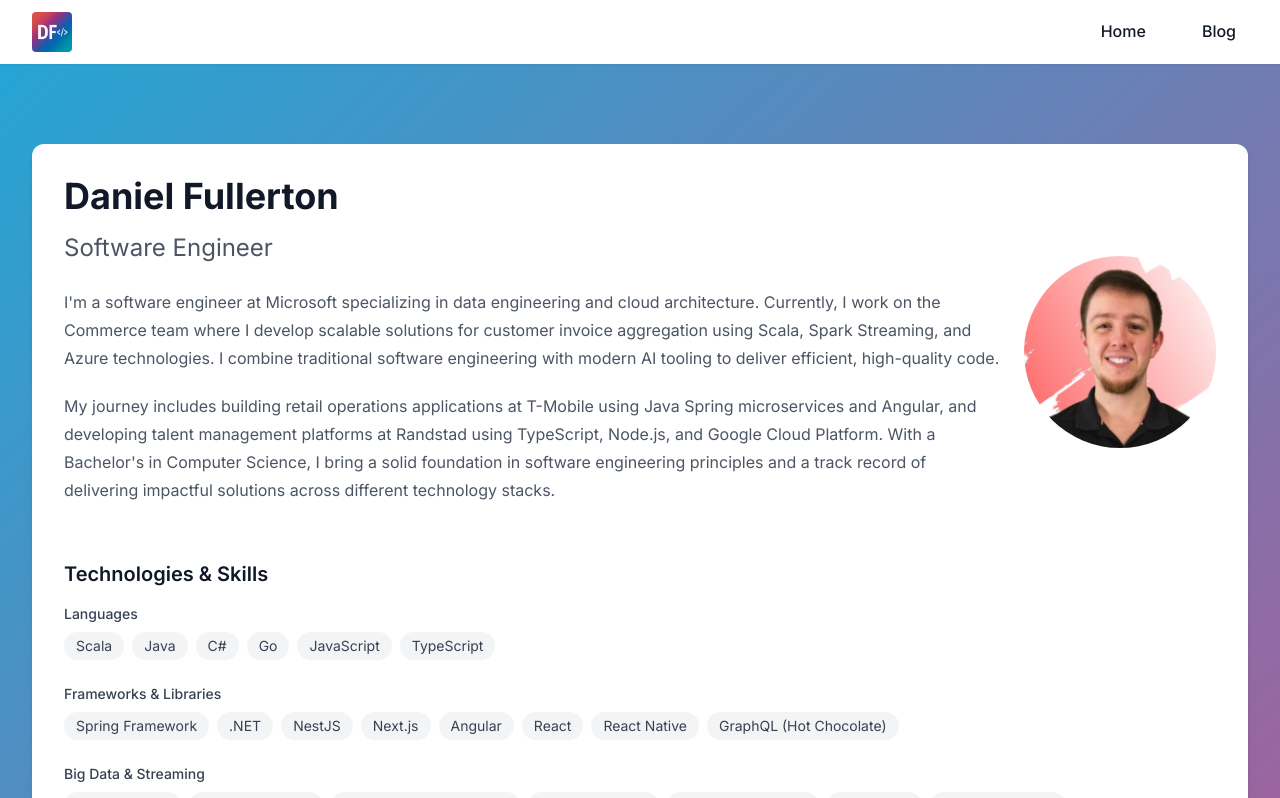
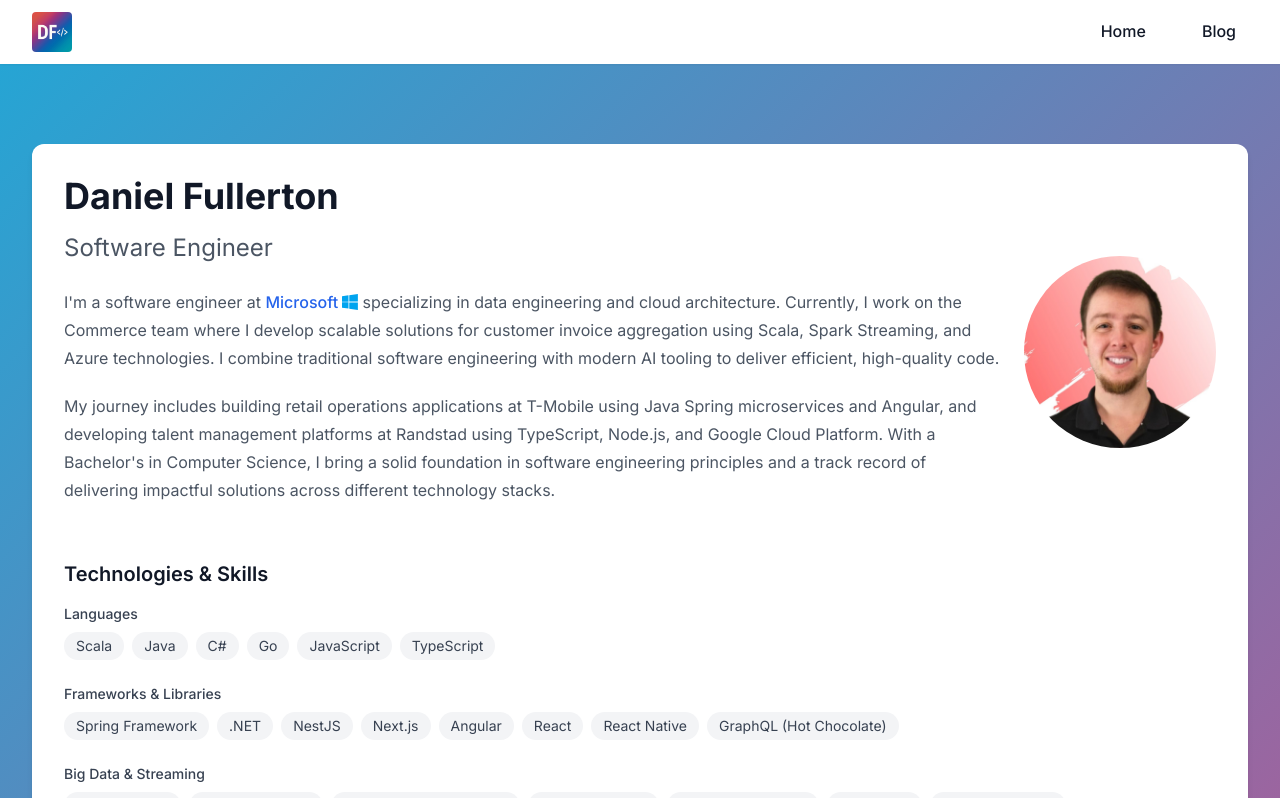
Before and after one commit to danielfullerton/danielfullerton-dot-com, a Next.js app: page / in a window 1280 px wide. Shown: the top 798 px of the page. Built offline with nearby package versions, Linux system fonts and the light colour scheme.

Commit message:
minor improvements

```diff
--- /dev/null
+++ b/components/Footer.tsx
@@ -0,0 +1,7 @@
+export default function Footer() {
+  return (
+    <footer className="py-4 text-center text-gray-600 text-sm border-t">
+      <p>© {new Date().getFullYear()} Daniel Fullerton. All rights reserved.</p>
+    </footer>
+  );
+}
--- a/components/Profile.tsx
+++ b/components/Profile.tsx
@@ -10,10 +10,28 @@ export default function Profile() {
         <h2 className="text-2xl text-gray-600 mb-6">Software Engineer</h2>
         <div className="prose max-w-none text-gray-600 mb-6">
           <p className="mb-4">
-            I&apos;m a software engineer at Microsoft specializing in data
-            engineering and cloud architecture. Currently, I work on the
-            Commerce team where I develop scalable solutions for customer
-            invoice aggregation using Scala, Spark Streaming, and Azure
+            I&apos;m a software engineer at{" "}
+            <a
+              href="https://www.linkedin.com/company/microsoft/posts/?feedView=all"
+              className="text-blue-600 hover:text-blue-800 inline-flex items-center no-underline"
+              target="_blank"
+              rel="noopener noreferrer"
+            >
+              Microsoft
+              <svg
+                className="ml-1 w-4 h-4"
+                viewBox="0 0 88 88"
+                xmlns="http://www.w3.org/2000/svg"
+              >
+                <path
+                  d="M0 12.402l35.687-4.86.016 34.423-35.67.203zm35.67 33.529l.028 34.453L.028 75.48.026 45.7zm4.326-39.025L87.314 0v41.527l-47.318.376zm47.329 39.349l-.011 41.34-47.318-6.677-.066-34.739z"
+                  fill="#00a4ef"
+                />
+              </svg>
+            </a>{" "}
+            specializing in data engineering and cloud architecture. Currently,
+            I work on the Commerce team where I develop scalable solutions for
+            customer invoice aggregation using Scala, Spark Streaming, and Azure
             technologies. I combine traditional software engineering with modern
             AI tooling to deliver efficient, high-quality code.
           </p>
--- a/pages/_app.tsx
+++ b/pages/_app.tsx
@@ -1,3 +1,4 @@
+import Footer from "@/components/Footer";
 import "@/styles/globals.css";
 import type { AppProps } from "next/app";
 import { Inter } from "next/font/google";
@@ -10,8 +11,13 @@ const inter = Inter({
 
 export default function App({ Component, pageProps }: AppProps) {
   return (
-    <div className={`${inter.variable} ${inter.className}`}>
-      <Component {...pageProps} />
+    <div
+      className={`${inter.variable} ${inter.className} min-h-screen flex flex-col`}
+    >
+      <main className="flex-grow">
+        <Component {...pageProps} />
+      </main>
+      <Footer />
     </div>
   );
 }
--- a/pages/blog/index.tsx
+++ b/pages/blog/index.tsx
@@ -221,7 +221,7 @@ export default function BlogIndex({ posts }: BlogIndexProps) {
                       {post.tags.map((tag) => (
                         <span
                           key={tag}
-                          className="bg-gray-100 text-gray-700 px-2 py-1 rounded-md text-sm"
+                          className="bg-gray-100 text-gray-700 px-2 py-1 rounded-md text-sm inline-flex items-center leading-snug min-h-[1.75rem]"
                         >
                           {tag}
                         </span>
```
Also changed, not shown: posts/2024 Retrospective.md (+15 -15 lines), public/windows-logo.svg (added).
